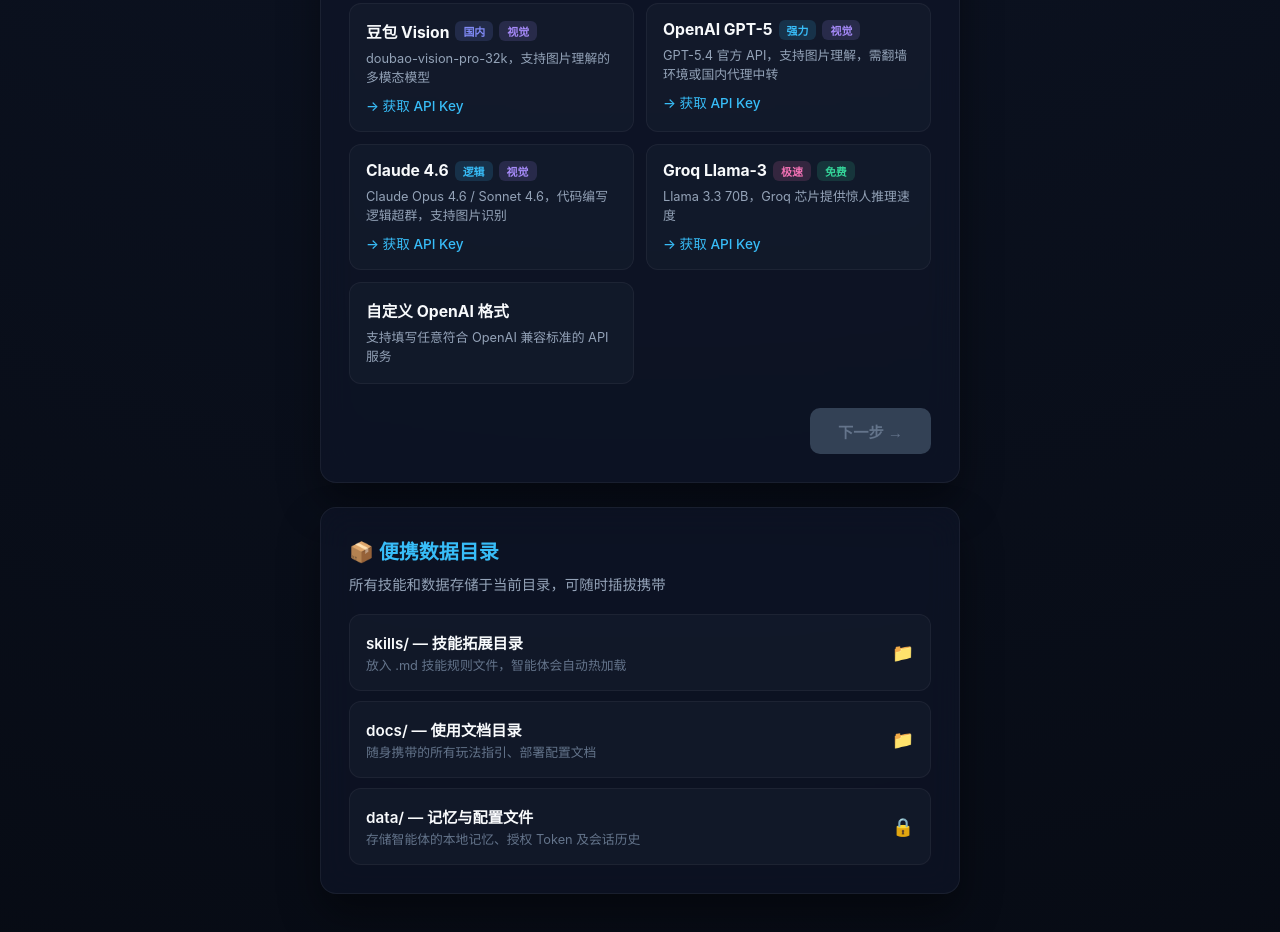
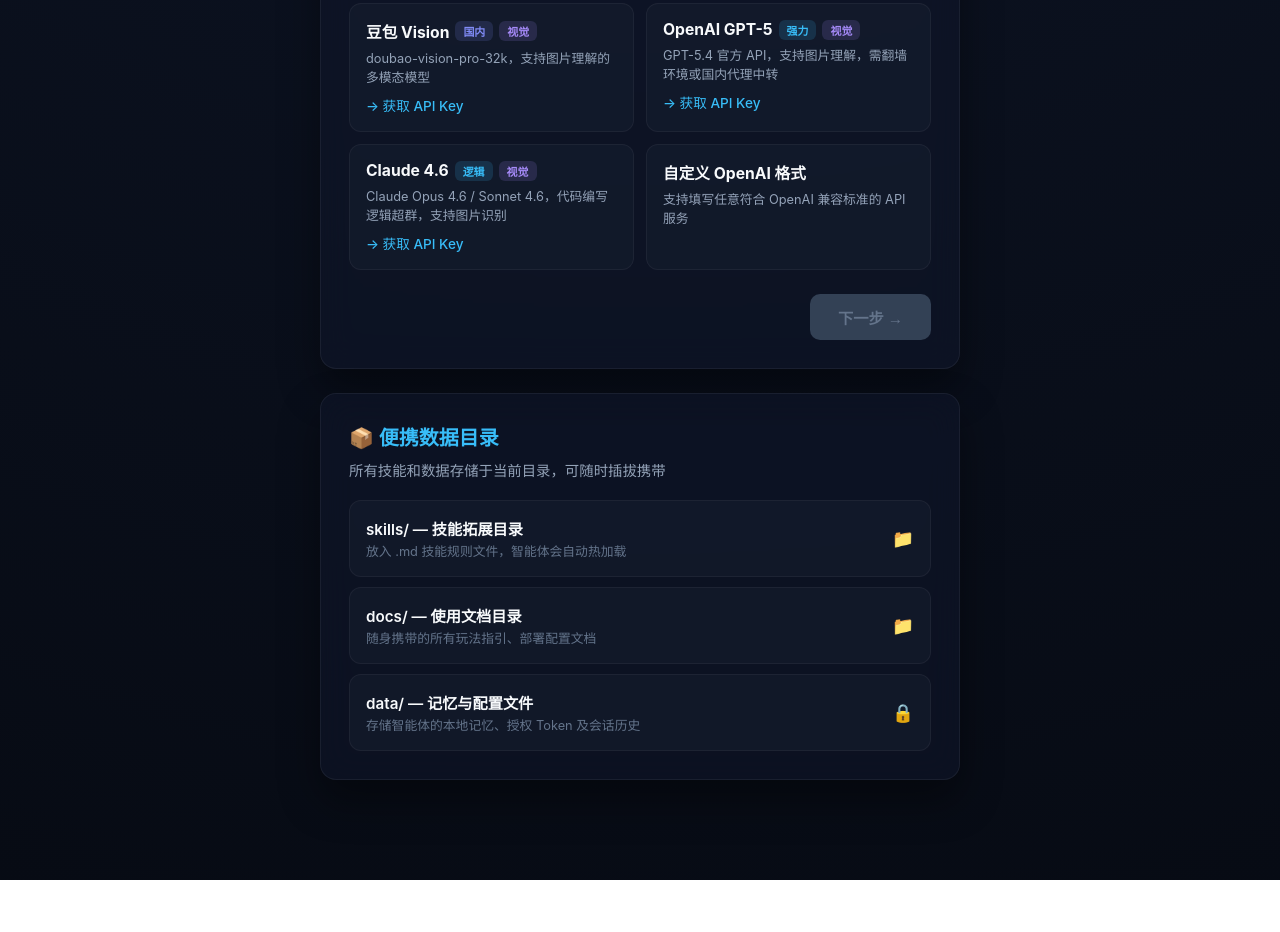
Before and after one commit to dxxtsh/lubanai, a React app: page resources/Config.html in a window 1280 px wide. Shown: the part 1043-1975 px from the top of the page. After the commit the page ends 1923 px from the top, so only its background shows below. Built offline with nearby package versions, Linux system fonts and the light colour scheme; no server answers.

Commit message:
fix: update qwen API key link to Bailian console, remove Groq card

```diff
--- a/resources/Config.html
+++ b/resources/Config.html
@@ -235,7 +235,7 @@
                 <span class="check">✓</span>
                 <h4>通义千问 <span class="tag cn">国内</span><span class="tag free">送额度</span></h4>
                 <p>qwen-plus / qwen3-max，阿里云出品，综合能力稳健</p>
-                <a class="buy-link" href="https://dashscope.console.aliyun.com/" target="_blank">→ 获取 API Key</a>
+                <a class="buy-link" href="https://bailian.console.aliyun.com/cn-beijing#/home" target="_blank">→ 获取 API Key</a>
             </div>
             <div class="model-card" data-provider="doubao" data-base="https://ark.cn-beijing.volces.com/api/v3" data-model="doubao-seed-1-6-250615">
                 <span class="check">✓</span>
@@ -260,12 +260,6 @@
                 <h4>Claude 4.6 <span class="tag hot">逻辑</span><span class="tag vision">视觉</span></h4>
                 <p>Claude Opus 4.6 / Sonnet 4.6，代码编写逻辑超群，支持图片识别</p>
                 <a class="buy-link" href="https://console.anthropic.com/" target="_blank">→ 获取 API Key</a>
-            </div>
-            <div class="model-card" data-provider="groq" data-base="https://api.groq.com/openai/v1" data-model="llama-3.3-70b-versatile">
-                <span class="check">✓</span>
-                <h4>Groq Llama-3 <span class="tag fast">极速</span><span class="tag free">免费</span></h4>
-                <p>Llama 3.3 70B，Groq 芯片提供惊人推理速度</p>
-                <a class="buy-link" href="https://console.groq.com/" target="_blank">→ 获取 API Key</a>
             </div>
             <div class="model-card" data-provider="custom" data-base="" data-model="">
                 <span class="check">✓</span>
```
